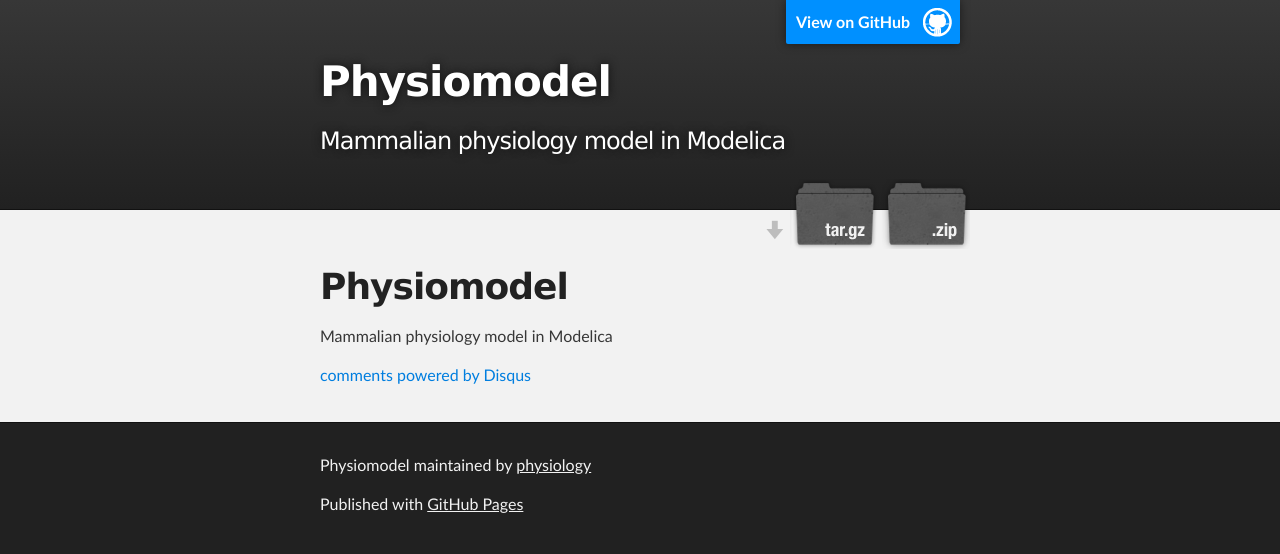
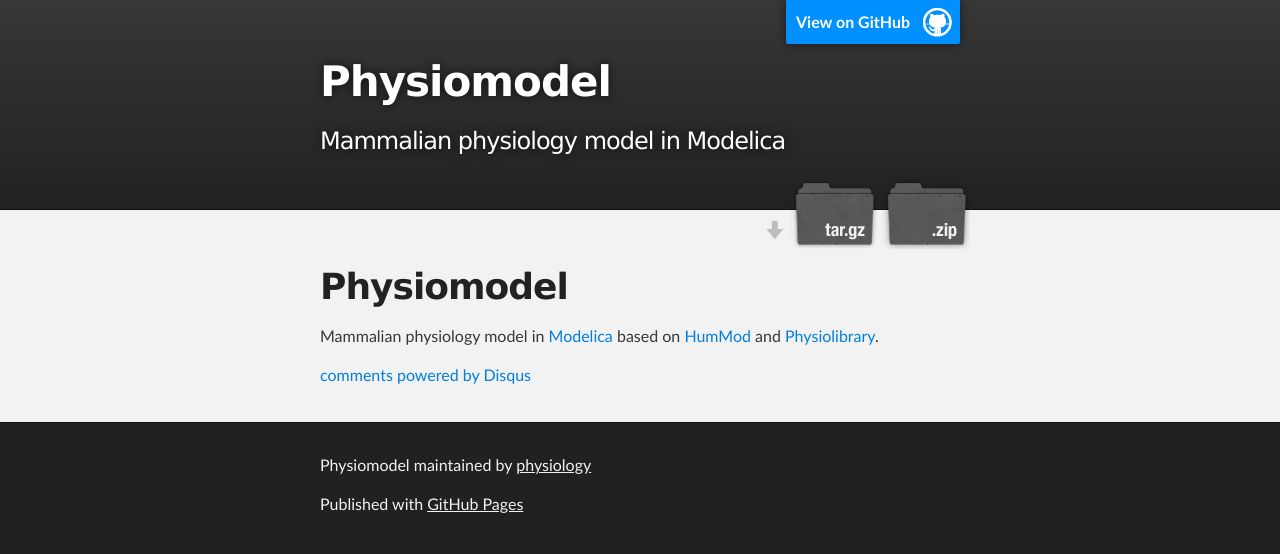
Before and after one commit to physiology/Physiomodel, a plain HTML site: page index.html in a window 1280 px wide. Drawn offline with Linux system fonts and the light colour scheme; a script that the page names is missing.

Commit message:
very short description

```diff
--- a/index.html
+++ b/index.html
@@ -34,7 +34,7 @@
         <h1>
 <a name="physiomodel" class="anchor" href="#physiomodel"><span class="octicon octicon-link"></span></a>Physiomodel</h1>
 
-<p>Mammalian physiology model in Modelica</p>
+<p>Mammalian physiology model in <a href="http://www.modelica.org">Modelica</a> based on <a href="http://www.hummod.org">HumMod</a> and <a href="http://www.physiolibrary.org">Physiolibrary</a>.</p>
 
 
 
```
